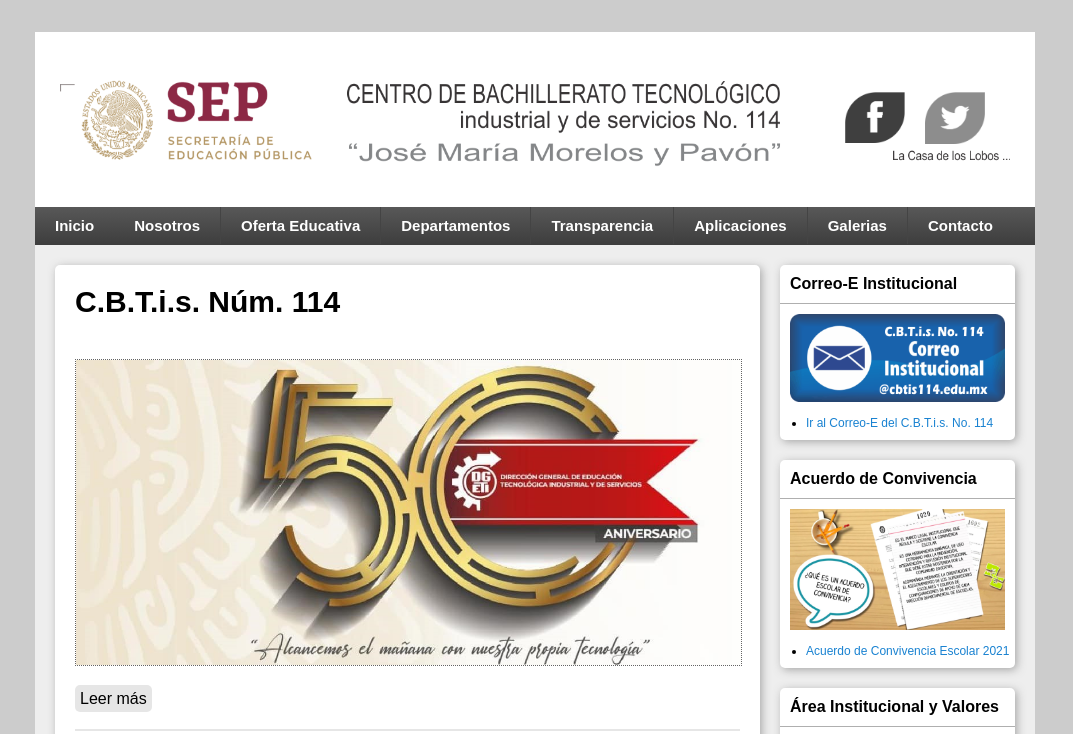
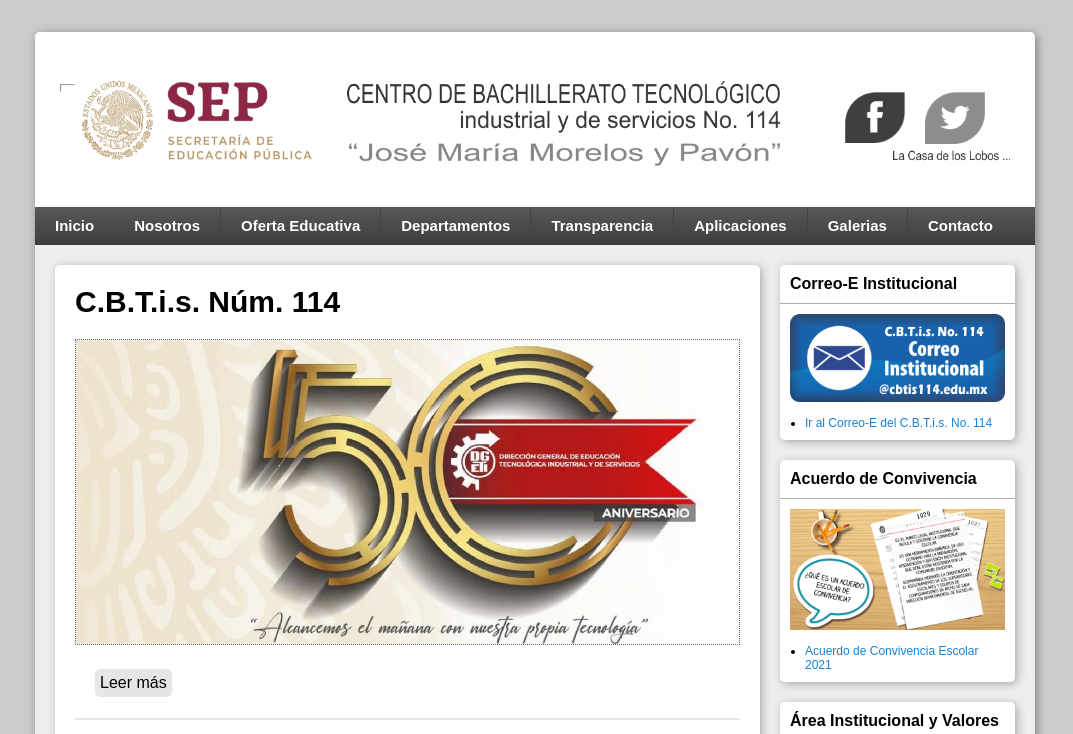
Before and after one commit to Lempi4K/PaginaCBTIS114-Replica-, a plain HTML site: page Index.html in a window 1280 px wide. Shown: the top 734 px of the page, without its empty margins (105-1178 px from the left). Drawn offline with Linux system fonts and the light colour scheme.

Commit message:
0.3.1: HOTFIX cajas y bugs

```diff
--- a/Estilos/AjustesGlobales.css
+++ b/Estilos/AjustesGlobales.css
@@ -10,14 +10,18 @@
 
 body{
     padding-top : 2em;
+    border-radius: 5px;
+    border-radius: 5px;
 }
 
 #ContenedorAll{
     width: 1000px;
     background-color: #eee;
     position: relative;
+    box-sizing: border-box;
     border-radius: 5px;
     margin: 0 auto 2em;
+    box-shadow: rgba(50, 50, 50, 0.5) 2px 2px 10px;
 }
 
 .ReguladorDeFlujo{
--- a/Estilos/BloqueArriba/Banner.css
+++ b/Estilos/BloqueArriba/Banner.css
@@ -2,6 +2,8 @@
     width: 100%;
     height: 175px;
     background-color: rgb(255, 255, 255);
+    border-top-left-radius: 5px;
+    border-top-right-radius: 5px;
 }
 
 #LogoBanner{
--- a/Estilos/Cuerpo/BarraDerecha.css
+++ b/Estilos/Cuerpo/BarraDerecha.css
@@ -7,6 +7,7 @@
     top: 0px;
 }
 .Mosaico{
+    display: inline-block;
     width: 235px;
     border-radius: 5px;
     background-color: white;
@@ -32,15 +33,12 @@
 }
 
 .MosLink{
-    width: 215px;
     display: block;
     font-family: Arial;
     font-size: 12px;
-    margin-left: 16px;
-    padding: 0px 0px 10px 10px;
+    margin: 0px 10px 10px 25px;
 }
 .MosLink > ul > li > a{
     text-decoration: none;
     color: #1982d1;
-    width: 215px;
 }
--- a/Estilos/Cuerpo/Cuerpo.css
+++ b/Estilos/Cuerpo/Cuerpo.css
@@ -1,5 +1,4 @@
 #Cuerpo{
-    box-sizing: border-box;
     display: block;
     position: relative;
     float: left;
@@ -10,55 +9,64 @@
     box-shadow: rgba(100, 100, 100, 0.5) 2px 2px 8px;
     border-radius: 5px;
     background-color: white;
+    box-sizing: border-box;
+    padding: 20px;
 }
 
 .Articulo{
-    width: 705px;
+    display: inline-block;
+    width: 665px;
     border-radius: 5px;
 }
 
 .ArtTitulo{
+    display: inline-block;
     font-size: 30px;
     font-weight: bold;
-    padding: 20px 20px;
 }
 
 .ArtSubTitulo{
-    width: 100%;
+    display: block;
     text-align: center;
     font-size: 25px;
     font-weight: bold;
     color: red;
-    padding: 0px 20px;
     text-shadow: rgba(100, 100, 100, 0.5) 2px 2px 1px;
 }
 
 .ArtImg{
-    width: 665px;
-
+    display: inline-block;
+    margin: 20px 0px;
+}
+.ArtImg > a{
+    display: inline-block;
+    height: 0px;
 }
 .ArtImg > a > img{
+    display: inline-block;
     width: 665px;
+    height: auto;
     border: dotted 1px rgb(100, 100, 100);
-    margin: 20px 20px;
+    box-sizing: border-box;
 }
 
 .ArtLeerMas{
-    padding-bottom: 20px;
-    padding-left: 20px;
+    display: inline-block;
+    padding: 5px;
+    background-color: rgb(230, 230, 230);
+    border-radius: 5px;
+    margin-left: 20px;
 }
 .ArtLeerMas > a{
     text-decoration: none;
     color: black;
-    padding: 5px;
-    background-color: rgb(230, 230, 230);
-    border-radius: 5px;
+
 
 }
 
 .CuerpoSep{
-    width: 665px;
+    display: block;
     height: 1px;
-    margin: 0px 20px;
+    margin: 20px 0px;
     border-bottom: rgb(230, 230, 230) solid 2px;
 }
--- a/Estilos/Cuerpo/Pie.css
+++ b/Estilos/Cuerpo/Pie.css
@@ -1,7 +1,9 @@
 #Pie{
-width:100%;
-font-family: Arial;
-font-size: 12px;
+    width:100%;
+    font-family: Arial;
+    font-size: 12px;
+
+
 }
 
 #PieGrande{
@@ -33,6 +35,8 @@
 border-top: rgb(200, 200, 200) solid 2px;
 color: rgb(25, 25, 25);
 width: 100%;
+border-bottom-left-radius: 5px;
+border-bottom-right-radius: 5px;
 }
 .PieChicoP{
     width: 33.3333%;
```
